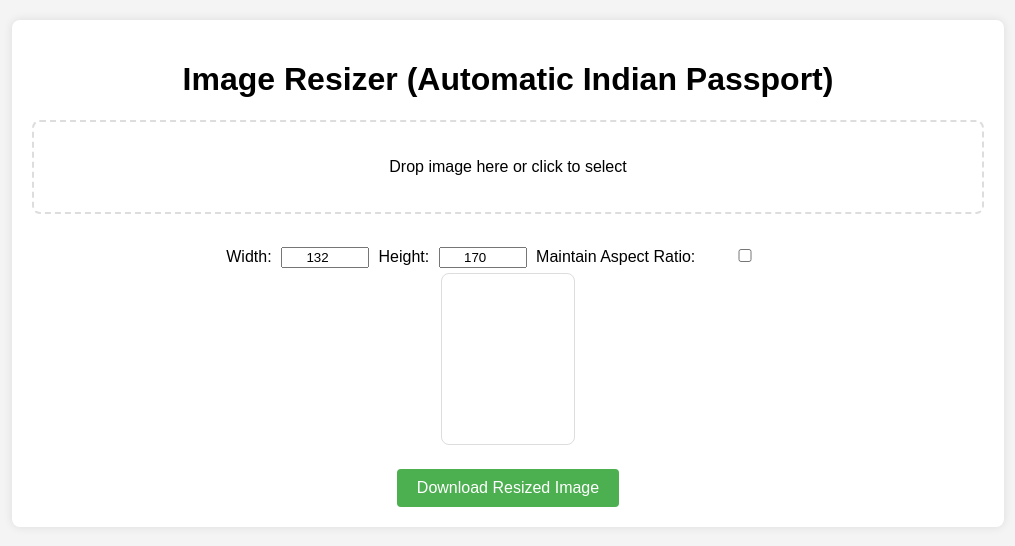
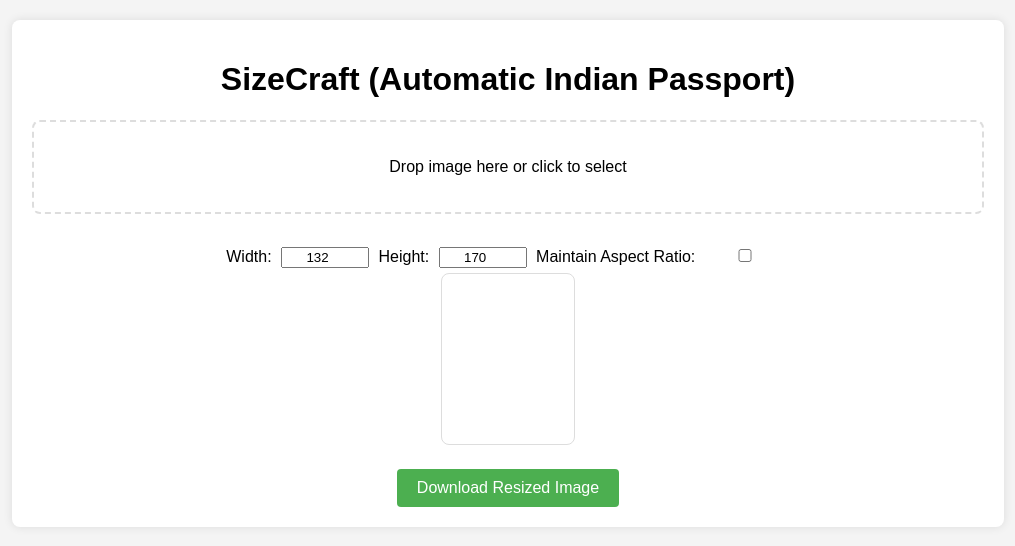
Before and after one commit to DuvenderSandhu/SizeCraft, a plain HTML site: page index.html in a window 1280 px wide. Shown: the whole page, without its empty margins (132-1147 px from the left). Drawn offline with Linux system fonts and the light colour scheme.

Commit message:
initial Commit

```diff
--- a/index.html
+++ b/index.html
@@ -3,7 +3,7 @@
 <head>
     <meta charset="UTF-8">
     <meta name="viewport" content="width=device-width, initial-scale=1.0">
-    <title>Image Resizer (Automatic Indian Passport)</title>
+    <title>SizeCraft (Automatic Indian Passport)</title>
     <style>
         body {
             font-family: 'Arial', sans-serif;
@@ -71,7 +71,7 @@
 </head>
 <body>
     <div id="container">
-        <h1>Image Resizer (Automatic Indian Passport)</h1>
+        <h1>SizeCraft (Automatic Indian Passport)</h1>
         <div id="dropZone" onclick="document.getElementById('inputImage').click()">
             <p>Drop image here or click to select</p>
         </div>
```
